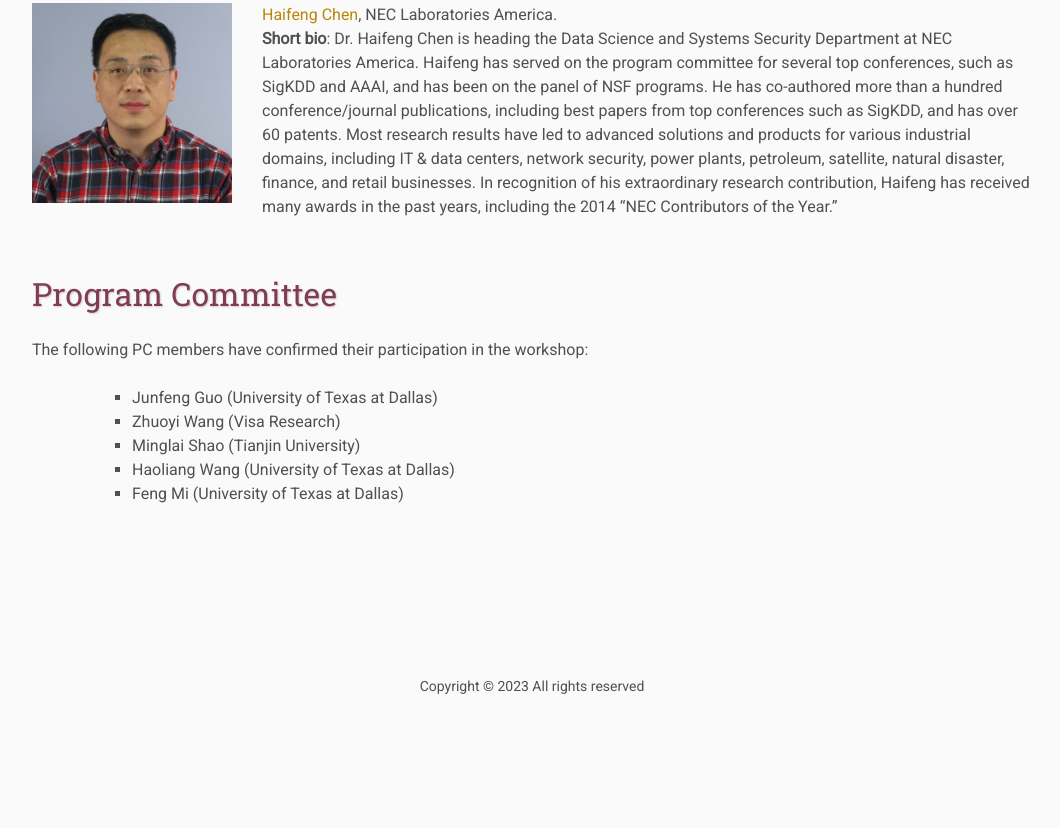
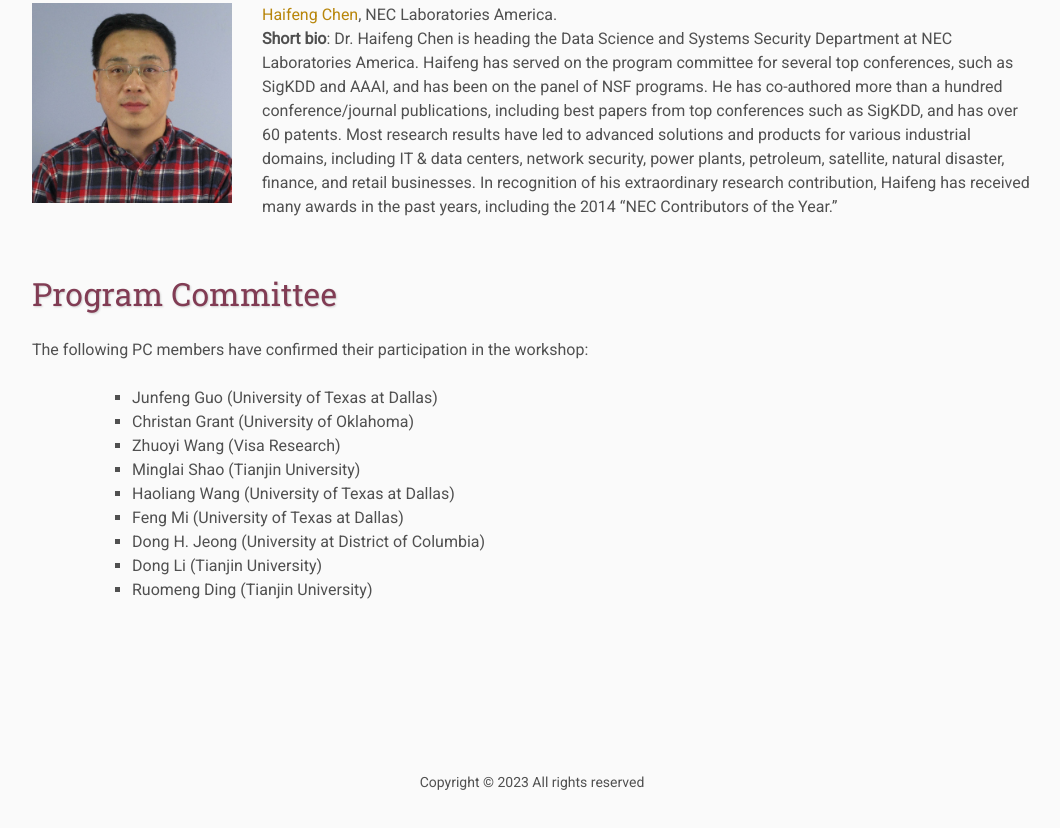
Before and after one commit to charliezhaoyinpeng/UDM-AAAI23, a plain HTML site: page organization/index.html in a window 1280 px wide. Shown: the part 1796-2624 px from the top of the page, without its empty margins (108-1168 px from the left). Before the commit the page ends 2554 px from the top, so only its background shows below. Drawn offline with nearby package versions, Linux system fonts and the light colour scheme; some packages are replaced by stand-ins of ours; files that its build step writes are made by us from their sources.

Commit message:
Update index.html

```diff
--- a/organization/index.html
+++ b/organization/index.html
@@ -142,16 +142,18 @@
     <ul>
         <li style="list-style-type:square"> Junfeng Guo (University of Texas at Dallas)</li>
         <!-- <li style="list-style-type:square"> Baojian Zhou (Fudan University)</li> -->
-        <!-- <li style="list-style-type:square"> Christan Grant (University of Oklahoma)</li> -->
+        <li style="list-style-type:square"> Christan Grant (University of Oklahoma)</li>
         <!-- <li style="list-style-type:square"> Siddharth Krishnan (University of North Carolina at Charlotte)</li> -->
         <li style="list-style-type:square"> Zhuoyi Wang (Visa Research)</li>
-        <!-- <li style="list-style-type:square"> Chen Zhao (Kitware Inc.)</li> -->
         <!-- <li style="list-style-type:square"> Zhiqian Chen (Mississippi State University)</li> -->
         <!-- <li style="list-style-type:square"> Yongkai Wu (Clemson University)</li> -->
         <!-- <li style="list-style-type:square"> Shuhan Yuan (Utah State University)</li> -->
         <li style="list-style-type:square"> Minglai Shao (Tianjin University)</li>
         <li style="list-style-type:square"> Haoliang Wang (University of Texas at Dallas)</li>
         <li style="list-style-type:square"> Feng Mi (University of Texas at Dallas)</li>
+        <li style="list-style-type:square"> Dong H. Jeong (University at District of Columbia)</li>
+        <li style="list-style-type:square"> Dong Li (Tianjin University)</li>
+        <li style="list-style-type:square"> Ruomeng Ding (Tianjin University)</li>
     </ul>
 
 
```
